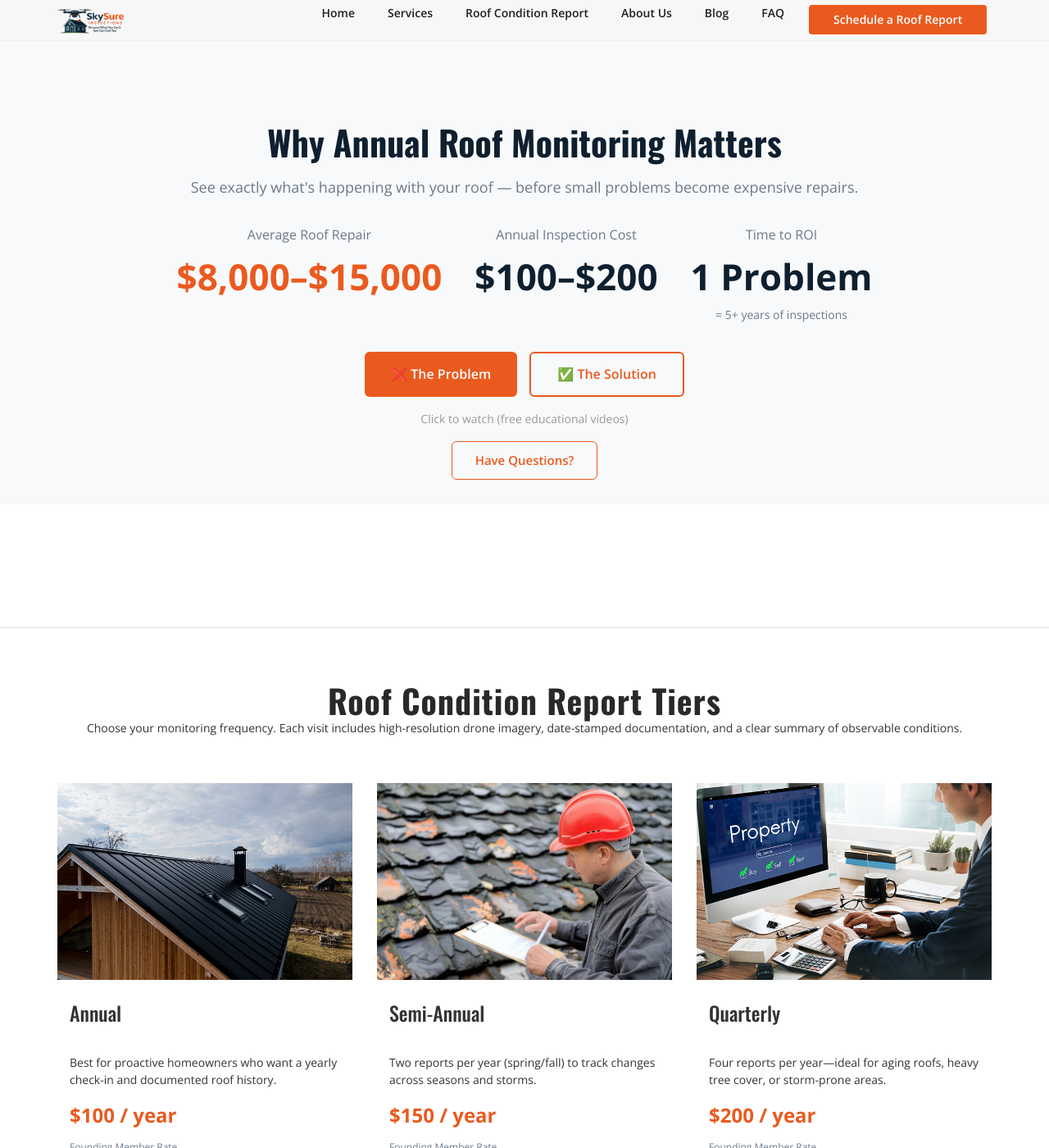
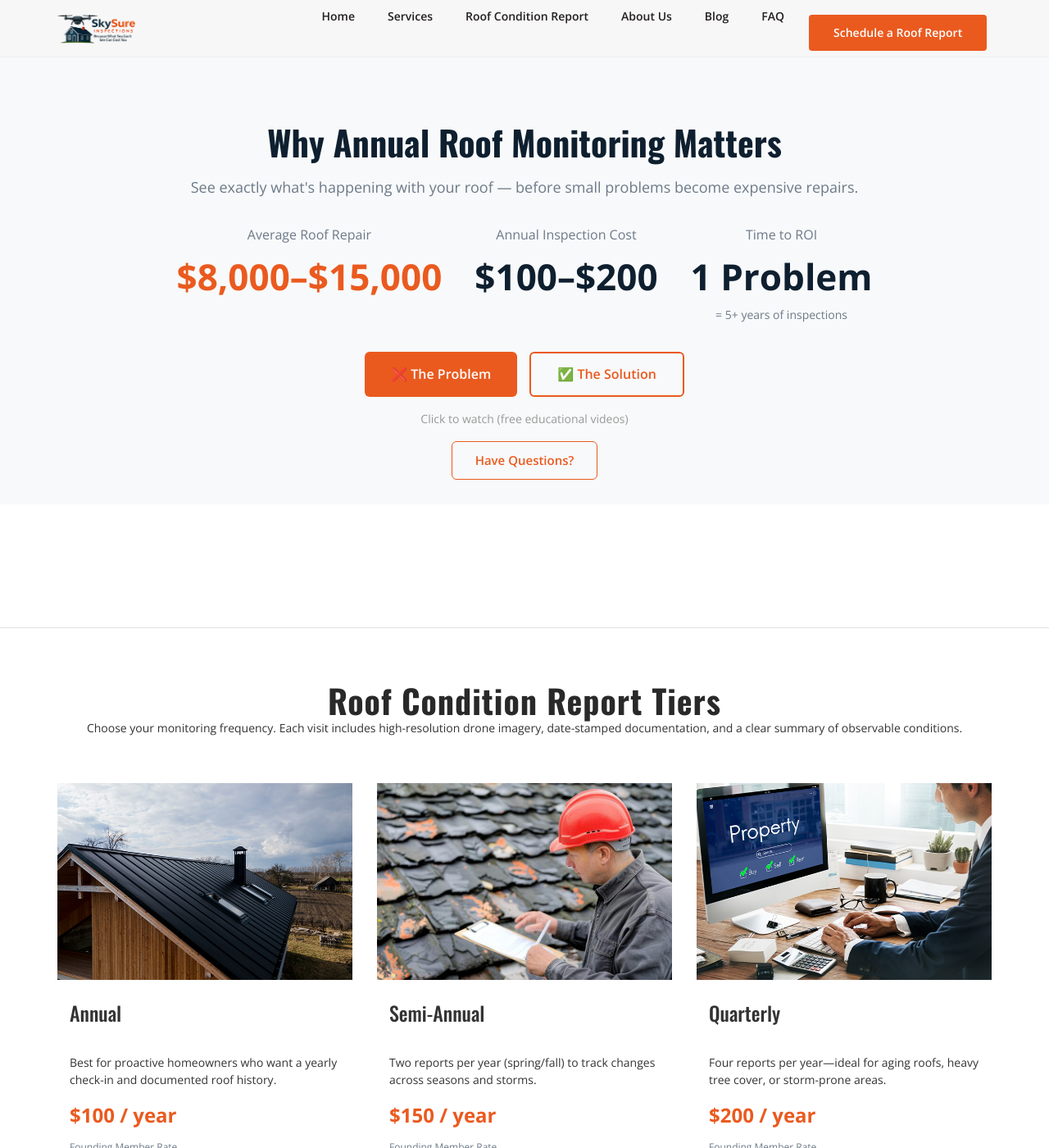
Before and after one commit to ahdworsky/Test, a Jekyll site: the page index.html, which Jekyll copies as it is, in a window 1280 px wide and 1400 px high. Shown: the whole window at 82% size. Built offline with Jekyll 4.4.1, drawn with Linux system fonts in a browser that asks for light colours; nearby versions of some CDN libraries; library files that are not in the unit come from our copies.

Commit message:
Add files via upload

```diff
--- a/index.html
+++ b/index.html
@@ -31,15 +31,16 @@
 <!-- Reduce header padding for compact layout -->
 <style>
 .sticky {
-  height: 50px !important;
-  padding: 3px 0 !important;
+  height: 70px !important;
+  padding: 5px 0 !important;
 }
 .header {
-  padding: 3px 0 !important;
+  padding: 5px 0 !important;
 }
 .header .row {
   display: flex !important;
   align-items: center !important;
+  height: 60px !important;
 }
 .header .col-md-3 {
   flex: 0 0 auto !important;
@@ -48,22 +49,26 @@
   flex: 1 !important;
 }
 .logo img {
-  max-height: 30px !important;
-  height: 30px !important;
+  max-height: 35px !important;
+  height: 35px !important;
 }
 .navigationwrape {
   width: 100% !important;
+  height: 60px !important;
+  display: flex !important;
+  align-items: center !important;
 }
 .navbar {
   margin: 0 !important;
   padding: 0 !important;
   background: transparent !important;
   border: none !important;
+  height: 60px !important;
 }
 .navbar-default {
   margin: 0 !important;
-  padding: 3px 0 !important;
-  min-height: 45px;
+  padding: 5px 0 !important;
+  min-height: 60px;
   background: transparent !important;
   border: none !important;
 }
@@ -76,11 +81,14 @@
   width: 100% !important;
   justify-content: flex-start !important;
   gap: 20px !important;
+  align-items: center !important;
+  height: 60px !important;
 }
 .nav.navbar-nav li {
-  line-height: 45px;
+  line-height: 60px;
   flex: 0 0 auto !important;
   margin: 0 !important;
+  height: 60px !important;
 }
 .nav.navbar-nav li a {
   padding: 0 10px !important;
@@ -89,8 +97,10 @@
 .nav.navbar-nav li:last-child {
   margin-left: auto !important;
   background: #ea5a1f !important;
-  padding: 8px 20px !important;
+  padding: 12px 20px !important;
   border-radius: 4px !important;
+  line-height: 36px !important;
+  height: auto !important;
 }
 .nav.navbar-nav li:last-child a {
   color: white !important;
@@ -525,7 +535,7 @@ body.noscroll{overflow:hidden!important;}
 <div class="row">
   <div class="col-md-4">
     <div style="background: white; border-radius: 10px; overflow: hidden; box-shadow: 0 2px 10px rgba(0,0,0,0.05);">
-      <img src="images/land-survey.jpg" alt="Land Survey Flyover" style="width: 100%; height: 250px; object-fit: cover;"/>
+      <img src="videos/land-survey.jpg" alt="Land Survey Flyover" style="width: 100%; height: 250px; object-fit: cover;"/>
       <div style="padding: 20px;">
         <h3 style="color: #0e1f2f; font-size: 20px; font-weight: 700; margin-bottom: 10px;">Land Survey Flyover</h3>
         <p style="color: #6c7a89; font-size: 14px; margin-bottom: 15px;">Visualize property lines, terrain, and boundaries for undeveloped or large parcels.</p>
@@ -536,7 +546,7 @@ body.noscroll{overflow:hidden!important;}
 
   <div class="col-md-4">
     <div style="background: white; border-radius: 10px; overflow: hidden; box-shadow: 0 2px 10px rgba(0,0,0,0.05);">
-      <img src="images/insurance-claim.jpg" alt="Insurance Claim Documentation" style="width: 100%; height: 250px; object-fit: cover;"/>
+      <img src="videos/insurance-claim.jpg" alt="Insurance Claim Documentation" style="width: 100%; height: 250px; object-fit: cover;"/>
       <div style="padding: 20px;">
         <h3 style="color: #0e1f2f; font-size: 20px; font-weight: 700; margin-bottom: 10px;">Insurance Claim Documentation</h3>
         <p style="color: #6c7a89; font-size: 14px; margin-bottom: 15px;">Capture detailed roof damage imagery to support faster, smoother claim resolution.</p>
@@ -547,7 +557,7 @@ body.noscroll{overflow:hidden!important;}
 
   <div class="col-md-4">
     <div style="background: white; border-radius: 10px; overflow: hidden; box-shadow: 0 2px 10px rgba(0,0,0,0.05);">
-      <img src="images/realtor-addon.jpg" alt="Realtor Marketing Add-On" style="width: 100%; height: 250px; object-fit: cover;"/>
+      <img src="videos/realtor-addon.jpg" alt="Realtor Marketing Add-On" style="width: 100%; height: 250px; object-fit: cover;"/>
       <div style="padding: 20px;">
         <h3 style="color: #0e1f2f; font-size: 20px; font-weight: 700; margin-bottom: 10px;">Realtor Marketing Add-On</h3>
         <p style="color: #6c7a89; font-size: 14px; margin-bottom: 15px;">Aerial footage to elevate your listing with dramatic views and visual clarity.</p>
```
